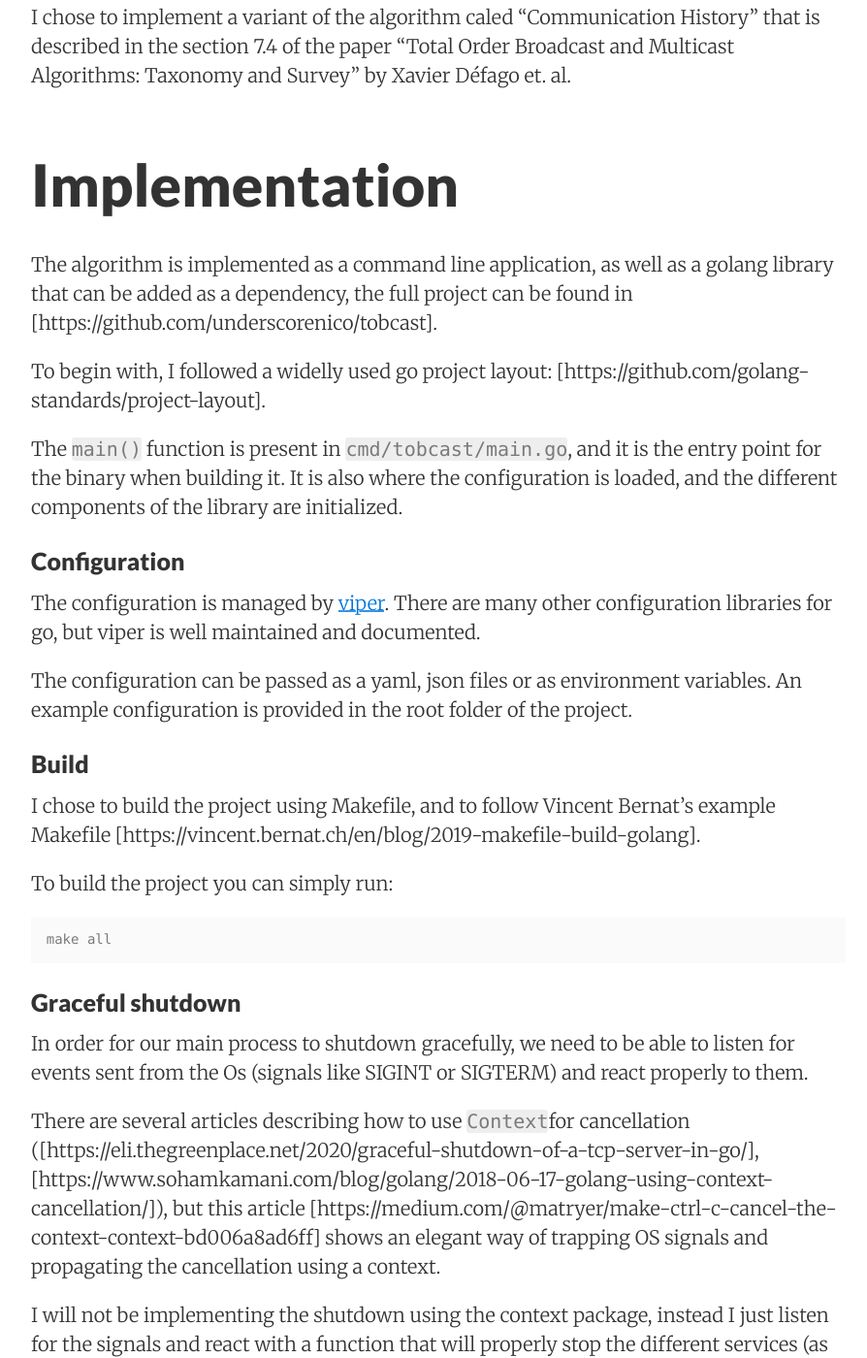
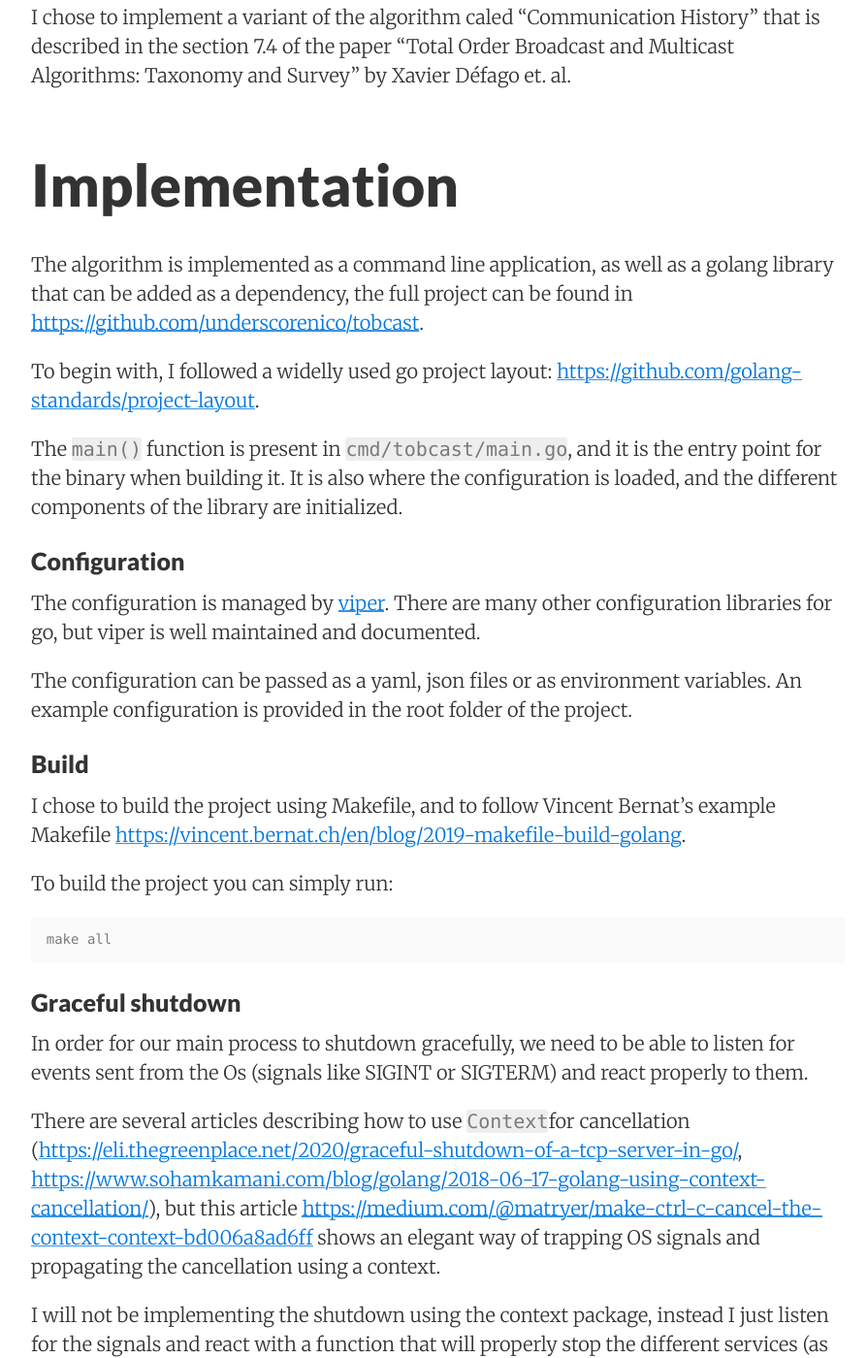
Before and after one commit to nvinuesa/nvinuesa.github.io, a Jekyll site: the page built from _posts/2019-11-12-total-order-broadcast.md, in a window 1280 px wide and 1400 px high, scrolled down 1094 px. Shown: the whole window at 97% size, without its empty margins (188-1082 px from the left). Built offline with Jekyll 4.4.1, drawn with Linux system fonts in a browser that asks for light colours; nearby versions of some CDN libraries; some of the changed lines change nothing that is shown.

Commit message:
fix links

```diff
--- a/_posts/2019-11-12-total-order-broadcast.md
+++ b/_posts/2019-11-12-total-order-broadcast.md
@@ -29,9 +29,9 @@ of the paper "Total Order Broadcast and Multicast Algorithms: Taxonomy and Surve
 # Implementation
 
 The algorithm is implemented as a command line application, as well as a golang library that can be added as a dependency,
-the full project can be found in [https://github.com/underscorenico/tobcast].
+the full project can be found in [https://github.com/underscorenico/tobcast](https://github.com/underscorenico/tobcast).
 
-To begin with, I followed a widelly used go project layout: [https://github.com/golang-standards/project-layout].
+To begin with, I followed a widelly used go project layout: [https://github.com/golang-standards/project-layout](https://github.com/golang-standards/project-layout).
 
 The `main()` function is present in `cmd/tobcast/main.go`, and it is the entry point for the binary when building it.
 It is also where the configuration is loaded, and the different components of the library are initialized.
@@ -46,7 +46,7 @@ is provided in the root folder of the project.
 
 ### Build
 
-I chose to build the project using Makefile, and to follow Vincent Bernat's example Makefile [https://vincent.bernat.ch/en/blog/2019-makefile-build-golang].
+I chose to build the project using Makefile, and to follow Vincent Bernat's example Makefile [https://vincent.bernat.ch/en/blog/2019-makefile-build-golang](https://vincent.bernat.ch/en/blog/2019-makefile-build-golang).
 
 To build the project you can simply run:
 
@@ -59,8 +59,8 @@ make all
 In order for our main process to shutdown gracefully, we need to be able to listen for events sent from the Os (signals like
 SIGINT or SIGTERM) and react properly to them.
 
-There are several articles describing how to use `Context`for cancellation ([https://eli.thegreenplace.net/2020/graceful-shutdown-of-a-tcp-server-in-go/], [https://www.sohamkamani.com/blog/golang/2018-06-17-golang-using-context-cancellation/]), but
-this article [https://medium.com/@matryer/make-ctrl-c-cancel-the-context-context-bd006a8ad6ff] shows an elegant way of trapping
+There are several articles describing how to use `Context`for cancellation ([https://eli.thegreenplace.net/2020/graceful-shutdown-of-a-tcp-server-in-go/](https://eli.thegreenplace.net/2020/graceful-shutdown-of-a-tcp-server-in-go/), [https://www.sohamkamani.com/blog/golang/2018-06-17-golang-using-context-cancellation/](https://www.sohamkamani.com/blog/golang/2018-06-17-golang-using-context-cancellation/)), but
+this article [https://medium.com/@matryer/make-ctrl-c-cancel-the-context-context-bd006a8ad6ff](https://medium.com/@matryer/make-ctrl-c-cancel-the-context-context-bd006a8ad6ff) shows an elegant way of trapping
 OS signals and propagating the cancellation using a context.
 
 I will not be implementing the shutdown using the context package, instead I just listen for the signals and react
```
